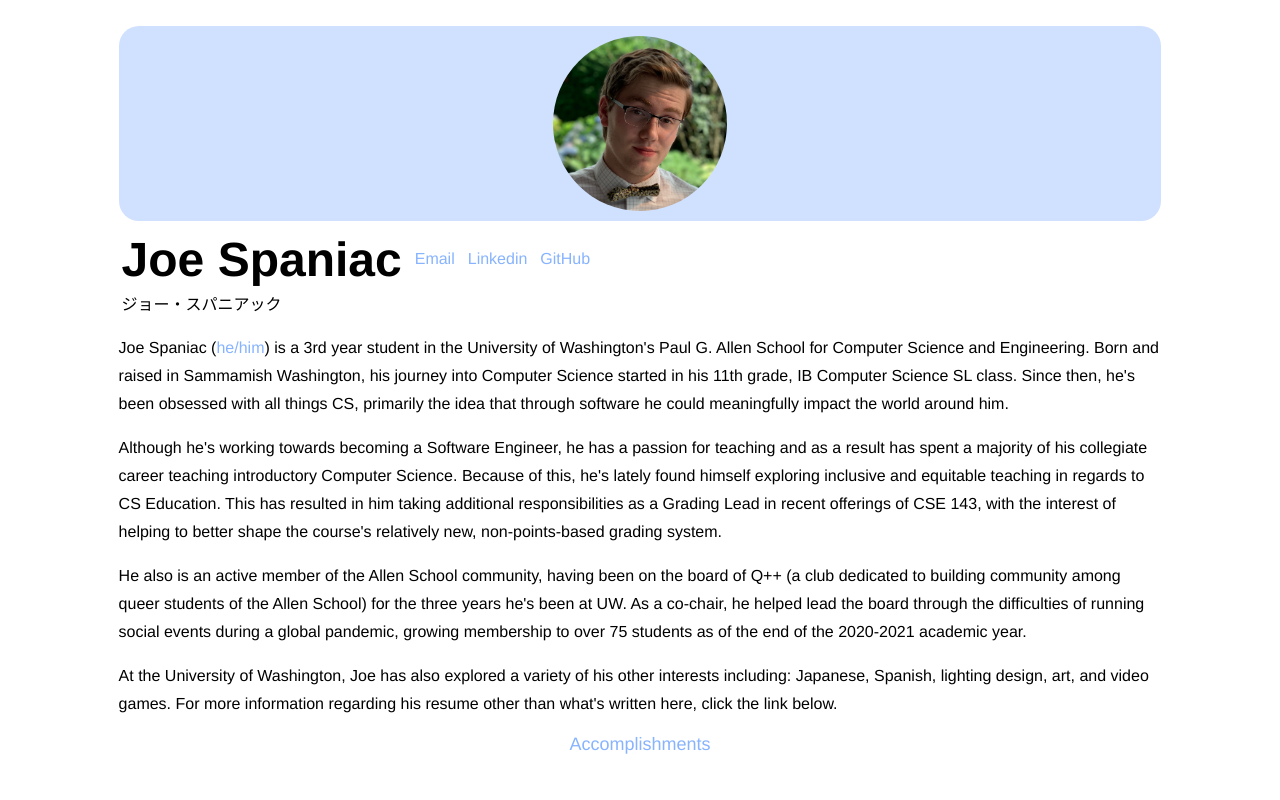
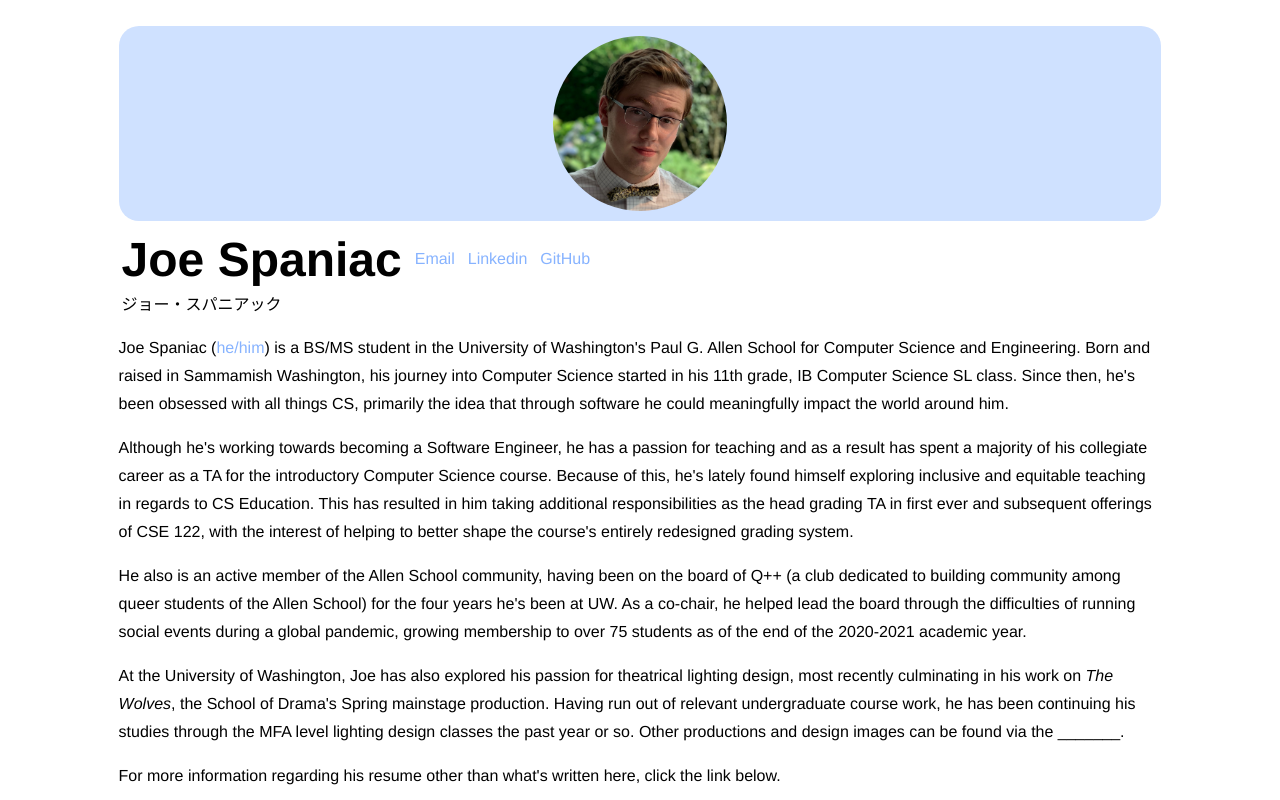
Before and after one commit to jspaniac/Personal-Website, a website: page docs/index.html in a window 1280 px wide. Shown: the part 2408-3208 px from the top of the page. Drawn offline with Linux system fonts and the light colour scheme.

Commit message:
adding lighting

```diff
--- a/docs/index.html
+++ b/docs/index.html
@@ -33,16 +33,19 @@
 	  </tr>
 	</table>
 
-	<p>Joe Spaniac (<a target="_blank" href="https://pronoun.is/he/him">he/him</a>) is a 3rd year student in the University of Washington's Paul G. Allen School for Computer Science and Engineering. Born and raised in Sammamish Washington, his journey into Computer Science started in his 11th grade, IB Computer Science SL class. Since then, he's been obsessed with all things CS, primarily the idea that through software he could meaningfully impact the world around him.
+	<p>Joe Spaniac (<a target="_blank" href="https://pronoun.is/he/him">he/him</a>) is a BS/MS student in the University of Washington's Paul G. Allen School for Computer Science and Engineering. Born and raised in Sammamish Washington, his journey into Computer Science started in his 11th grade, IB Computer Science SL class. Since then, he's been obsessed with all things CS, primarily the idea that through software he could meaningfully impact the world around him.
 	</p>
 
-	<p>Although he's working towards becoming a Software Engineer, he has a passion for teaching and as a result has spent a majority of his collegiate career teaching introductory Computer Science. Because of this, he's lately found himself exploring inclusive and equitable teaching in regards to CS Education. This has resulted in him taking additional responsibilities as a Grading Lead in recent offerings of CSE 143, with the interest of helping to better shape the course's relatively new, non-points-based grading system.
+	<p>Although he's working towards becoming a Software Engineer, he has a passion for teaching and as a result has spent a majority of his collegiate career as a TA for the introductory Computer Science course. Because of this, he's lately found himself exploring inclusive and equitable teaching in regards to CS Education. This has resulted in him taking additional responsibilities as the head grading TA in first ever and subsequent offerings of CSE 122, with the interest of helping to better shape the course's entirely redesigned grading system.
 	</p>
 
-	<p>He also is an active member of the Allen School community, having been on the board of Q++ (a club dedicated to building community among queer students of the Allen School) for the three years he's been at UW. As a co-chair, he helped lead the board through the difficulties of running social events during a global pandemic, growing membership to over 75 students as of the end of the 2020-2021 academic year.
+	<p>He also is an active member of the Allen School community, having been on the board of Q++ (a club dedicated to building community among queer students of the Allen School) for the four years he's been at UW. As a co-chair, he helped lead the board through the difficulties of running social events during a global pandemic, growing membership to over 75 students as of the end of the 2020-2021 academic year.
 	</p>
 
-	<p>At the University of Washington, Joe has also explored a variety of his other interests including: Japanese, Spanish, lighting design, art, and video games. For more information regarding his resume other than what's written here, click the link below.
+	<p>At the University of Washington, Joe has also explored his passion for theatrical lighting design, most recently culminating in his work on <i>The Wolves</i>, the School of Drama's Spring mainstage production. Having run out of relevant undergraduate course work, he has been continuing his studies through the MFA level lighting design classes the past year or so. Other productions and design images can be found via the _______.
+	</p>
+
+	<p>For more information regarding his resume other than what's written here, click the link below.
 	</p>
 
 	<div style="margin-top: 0.5em; text-align:center; margin-bottom: 0.5em;">
```
